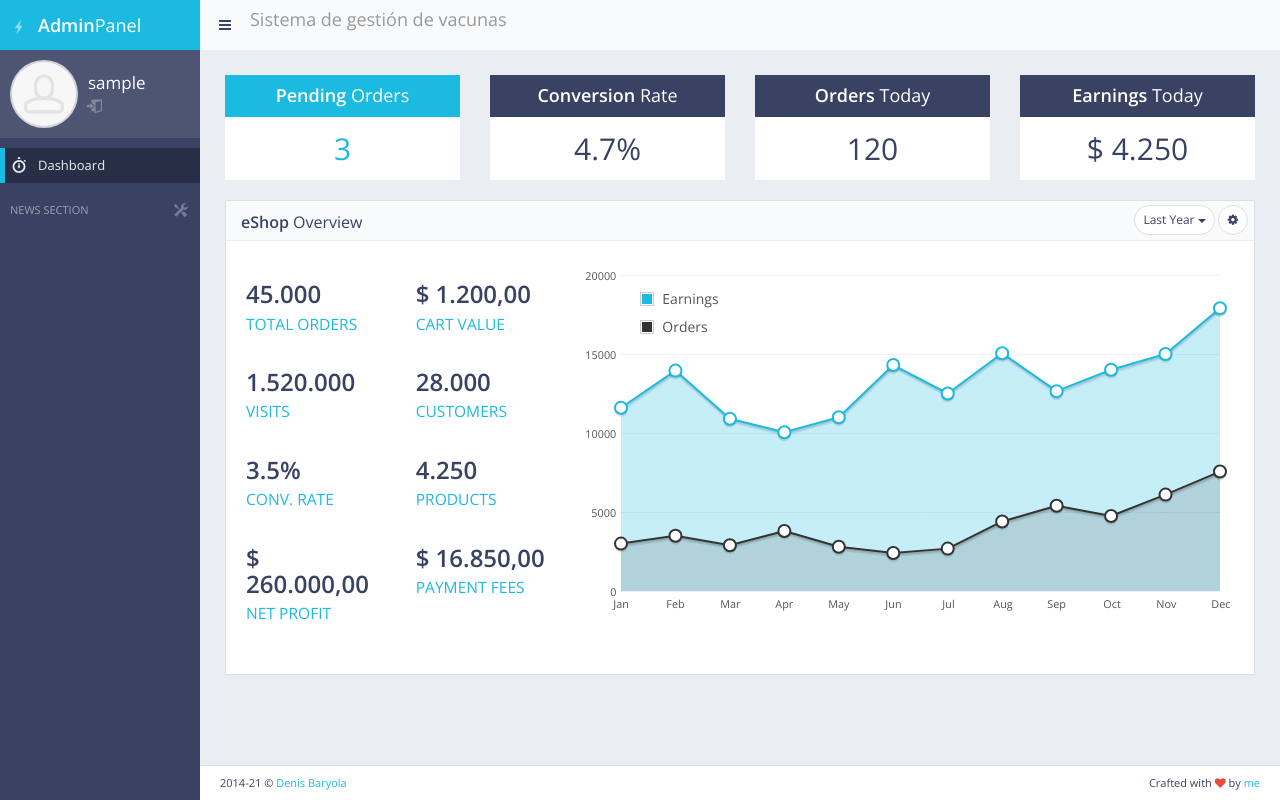
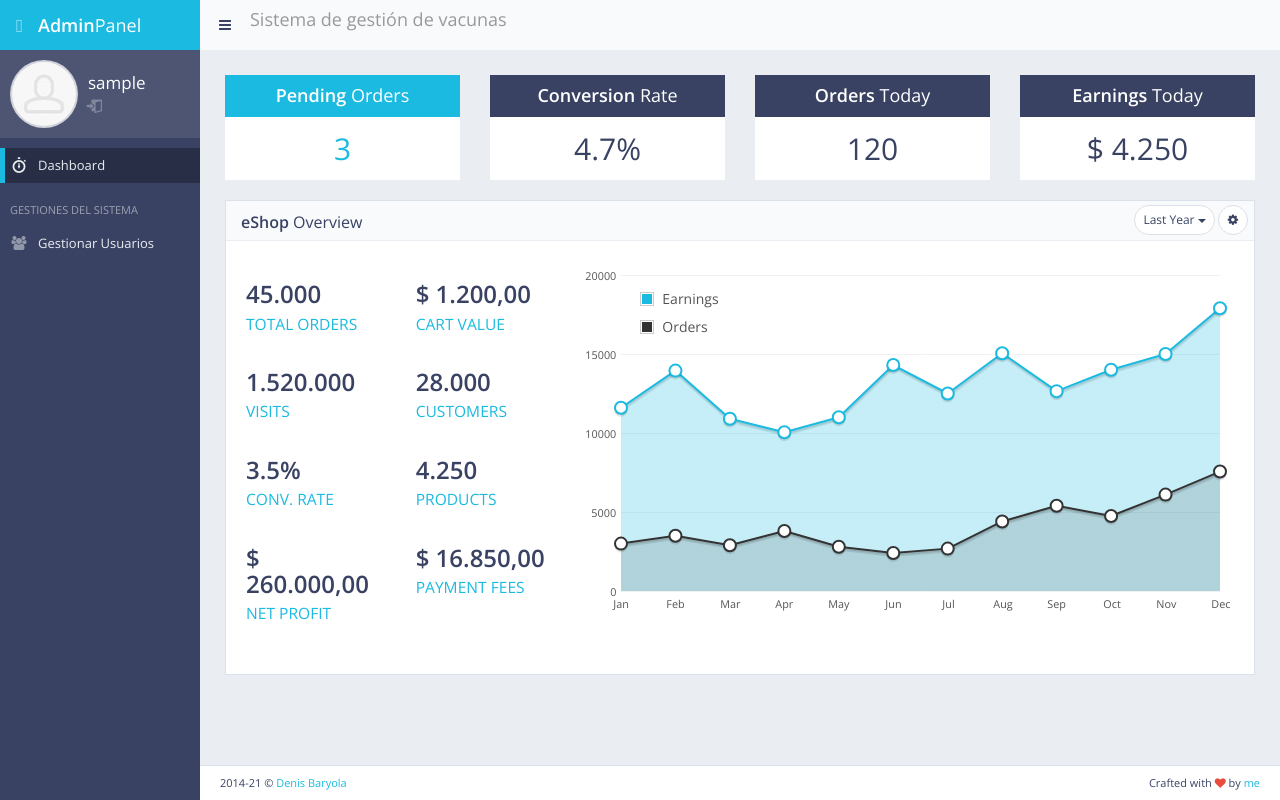
Before and after one commit to jorgejimenez98/covid19-vaccine-system, a Django app: page /dashboard/ in a window 1280 px wide. Run offline with Django 3.2, Linux system fonts and the light colour scheme; the visitor is signed in with stand-in values (Sample User, id 1); some libraries are stand-ins or nearby versions.

Commit message:
Change main icons, add manage users sidebar url

```diff
--- a/vaccineSystem/apps/main/templates/master.html
+++ b/vaccineSystem/apps/main/templates/master.html
@@ -42,6 +42,7 @@
 
   <!-- The themes stylesheet of this template (for using specific theme color in individual elements - must included last) -->
   <link rel="stylesheet" href="{%static 'css/themes.css' %}" />
+  <link rel="stylesheet" href="{%static 'css/fonts/icons.min.css' %}" />
   <!-- END Stylesheets -->
 
   <!-- Modernizr (browser feature detection library) -->
@@ -71,7 +72,7 @@
           <div class="sidebar-content">
             <!-- Brand -->
             <a href="/" class="sidebar-brand">
-              <i class="gi gi-flash"></i><span class="sidebar-nav-mini-hide"><strong>Admin</strong>Panel</span>
+              <i class="fa fa-syringe"></i><span class="sidebar-nav-mini-hide"><strong>Admin</strong>Panel</span>
             </a>
             <!-- END Brand -->
 
@@ -105,10 +106,15 @@
               </li>
 
               <li class="sidebar-header">
-                <span class="sidebar-header-options clearfix"><a href="javascript:void(0)" data-toggle="tooltip"
-                    title="Quick Settings"><i class="gi gi-settings"></i></a></span>
-                <span class="sidebar-header-title">News section</span>
+                <span class="sidebar-header-title">Gestiones del Sistema</span>
               </li>
+
+              {% if request.user.is_staff %}
+              <li>
+                <a href="/users/list"><i class="fa fa-users sidebar-nav-icon"></i><span
+                    class="sidebar-nav-mini-hide">Gestionar Usuarios</span></a>
+              </li>
+              {% endif %}
             </ul>
             <!-- END Sidebar Navigation -->
           </div>
```
